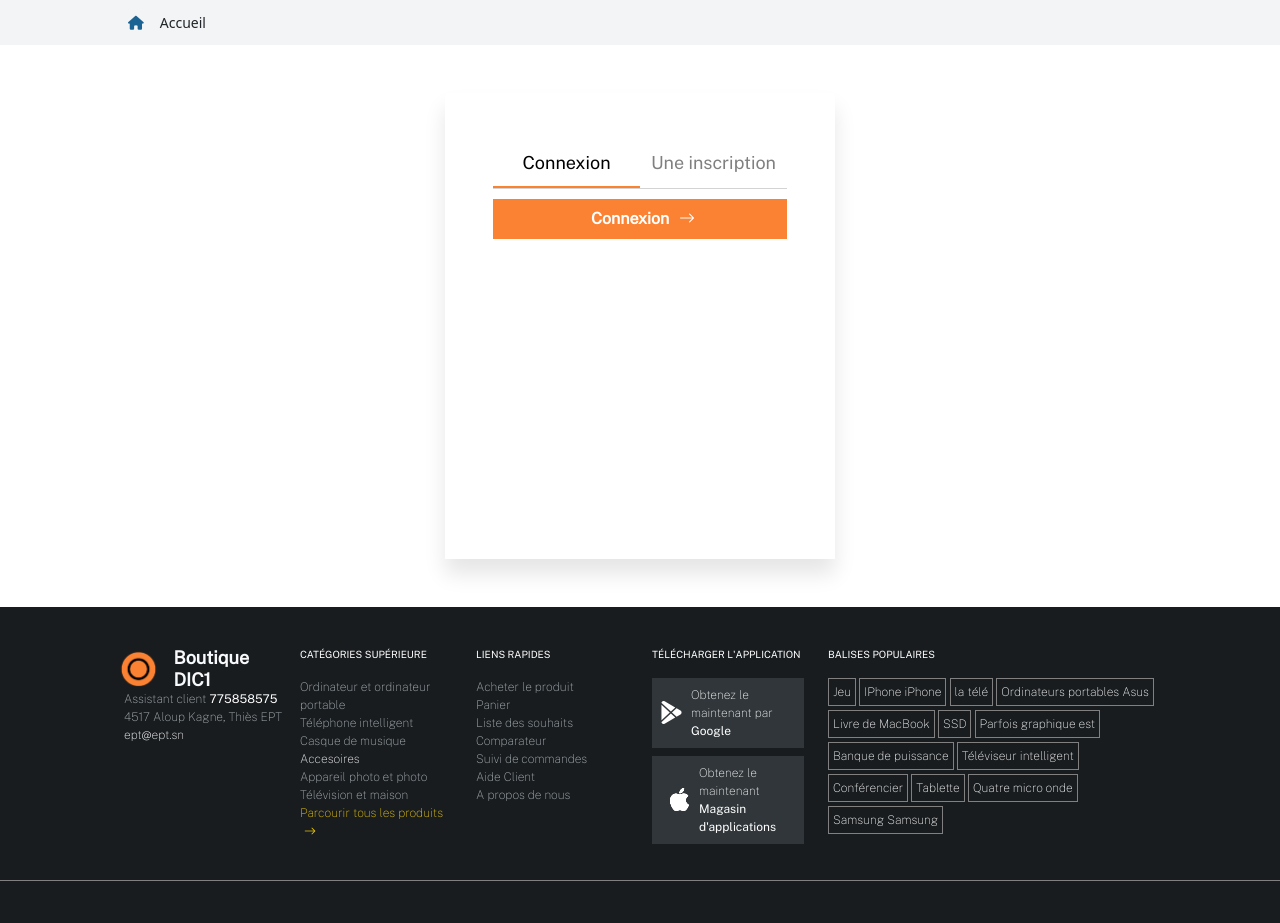
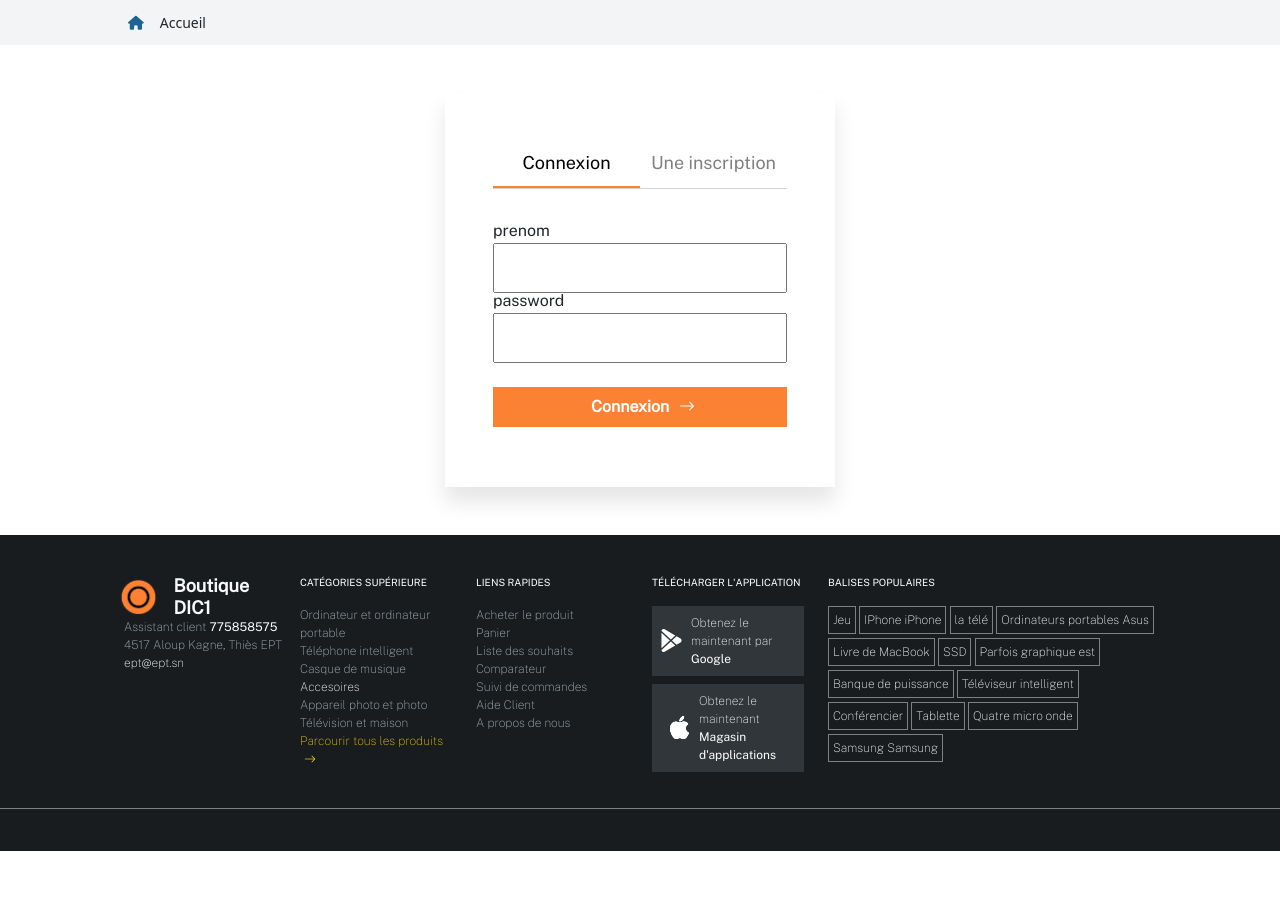
Before and after one commit to baamethgit/DIC1_Shop, a Django app: page /account/signin/ in a window 1280 px wide. Shown: the part 101-1024 px from the top of the page. After the commit the page ends 952 px from the top, so only its background shows below. Run offline with Django 4.2, Linux system fonts and the light colour scheme; some libraries are stand-ins or nearby versions.

Commit message:
ajout des forms signin-signup

```diff
--- a/src/account/forms.py
+++ b/src/account/forms.py
@@ -1,17 +1,19 @@
 from django.contrib.auth.forms import UserCreationForm, UserChangeForm
-
 from .models import UserModel
-
+from django.forms import ModelForm
 
 class CustomUserCreationForm(UserCreationForm):
-
     class Meta:
         model = UserModel
         fields = ("courriel",)
 
 
 class CustomUserChangeForm(UserChangeForm):
-
     class Meta:
         model = UserModel
         fields = ("courriel",)
+
+class signupForm(ModelForm):
+    class Meta:
+        model = UserModel
+        fields = ('prenom','nom','courriel','date_naissance')
--- a/src/account/templates/account/signin.html
+++ b/src/account/templates/account/signin.html
@@ -11,50 +11,28 @@
                <div class="slider-tab"></div>
             </div>
             <div class="form-inner">
-               <form action="#" class="login">
-                  {% comment %} <div class="field">
+               <form action="#" class="login" method='POST'>
+                {% csrf_token %}
+                  <div class="field">
                     <label for ''>prenom </label><br>
-                     <input type="email" required>
+                     <input type="email" required name='username'>
                   </div>
                   <div class="field">
-                     <input type="password" placeholder="Password" required>
+                    <label for ''>password </label><br>
+                     <input type="password" placeholder="" required name='password'>
                   </div>
-                  <div class="pass-link">
-                     <a href="#">Forgot password?</a>
-                  </div>
-                  <div class="field btn">
-                     <div class="btn-layer"></div>
-                     <input type="submit" value="Login">
-                  </div>
-                  <div class="signup-link">
-                     Not a member? <a href="">Signup now</a>
+                  {% comment %} <div class="pass-link">
+                     <a href="#">Mot de passe oublié</a>
                   </div> {% endcomment %}
-                  {% csrf_token %}
-                  {{login_form.as_p}}
+                  <br><br>
                   <span class="submit_btn">
                     <input type="submit" value="Connexion" class='py-2 fw-bold '>
                     <i class="bi bi-arrow-right" style='cursor:pointer;'></i>
                   </span>
                </form>
-               <form action="#" class="signup">
-                  <div class="field">
-                    <label>prenom </label><br>
-                     <input type="text"required>
-                  </div>
-                  <div class="field">
-                    <label>nom </label><br>
-                     <input type="text"required>
-                  </div>
-                  <div class="field">
-                    <label>date de naissance : </label><br>
-                     <input type="password" placeholder = "JJ/MM/AA" required>
-                  </div>
-                  <div class="field">
-                    <label>Courriel : <i class="bi bi-eye"></i></label><br>
-                    <input type="password" required>
-                  </div>
-                  {% csrf_token %}
-                  {{ signin_form.as_p }}
+               <form action="#" class="signup" method = 'POST'>
+                {% csrf_token %}
+                {{form.as_p}}
                   <br>
                   <span class="submit_btn">
                     <input type="submit" value="Suivant" class='py-2 fw-bold '>
@@ -195,19 +173,19 @@
   }
 
 
-  .form-inner form .pass-link{
+  {% comment %} .form-inner form .pass-link{
     margin-top: 5px;
-  }
+  } {% endcomment %}
   .form-inner form .signup-link{
     text-align: center;
     margin-top: 30px;
   }
-  .form-inner form .pass-link a,
+  {% comment %} .form-inner form .pass-link a, {% endcomment %}
   .form-inner form .signup-link a{
     color: #fa4299;
     text-decoration: none;
   }
-  .form-inner form .pass-link a:hover,
+  {% comment %} .form-inner form .pass-link a:hover, {% endcomment %}
   .form-inner form .signup-link a:hover{
     text-decoration: underline;
   }
--- a/src/account/urls.py
+++ b/src/account/urls.py
@@ -1,6 +1,8 @@
 from django.urls import path
 from django.views.generic import TemplateView
+from .views import login_user,signup_user
 urlpatterns = [
-    path("signin/", TemplateView.as_view(template_name = 'account/signin.html'), name='signup_view'),
+    # path("signin/", TemplateView.as_view(template_name = 'account/signin.html'), name='signup_view'),
+    path("signin/",signup_user , name='signup_view'),
     path("profil/", TemplateView.as_view(template_name = 'account/profil_user.html'), name='user_profil_view'),
 ]
--- a/src/account/views.py
+++ b/src/account/views.py
@@ -1,3 +1,30 @@
-from django.shortcuts import render
 
-# Create your views here.
+from django.shortcuts import render,redirect
+from django.contrib.auth import get_user_model,login,logout,authenticate
+from .forms import CustomUserCreationForm,signupForm
+User=get_user_model()
+
+def login_user(request):
+    if request.method == 'POST':
+        courriel = request.POST.get("username")
+        password = request.POST.get("password")
+        print(courriel,password)
+        user = authenticate(request, courriel=courriel, password=password)
+        print(user)
+        if user:
+            login(request, user)
+            return redirect('home-view')
+    return render(request, "account/signin.html")
+
+
+def signup_user(request):
+    if request.method == 'POST':
+        form = signupForm(request.POST)
+        if form.is_valid():
+            user = form.save()
+            login(request, user)
+            return redirect('home-view')
+    else:
+        form = signupForm()
+        # print(form)
+    return render(request, 'account/signin.html', {'form': form})
```
